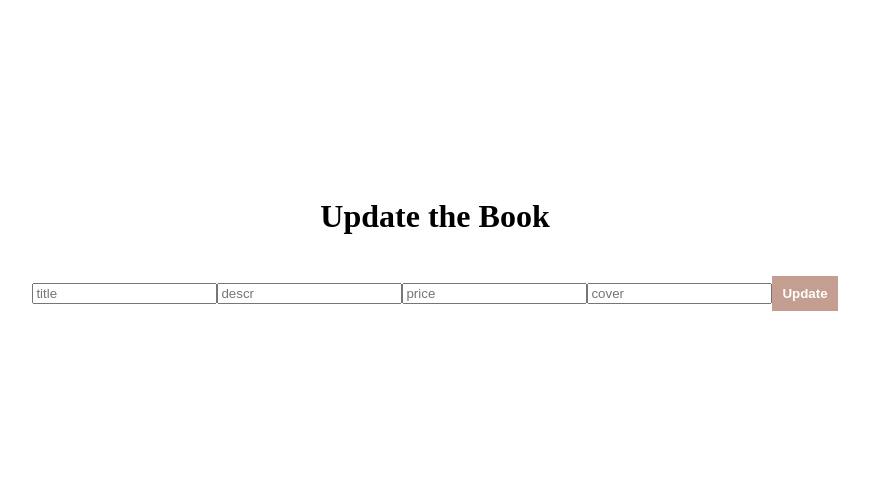
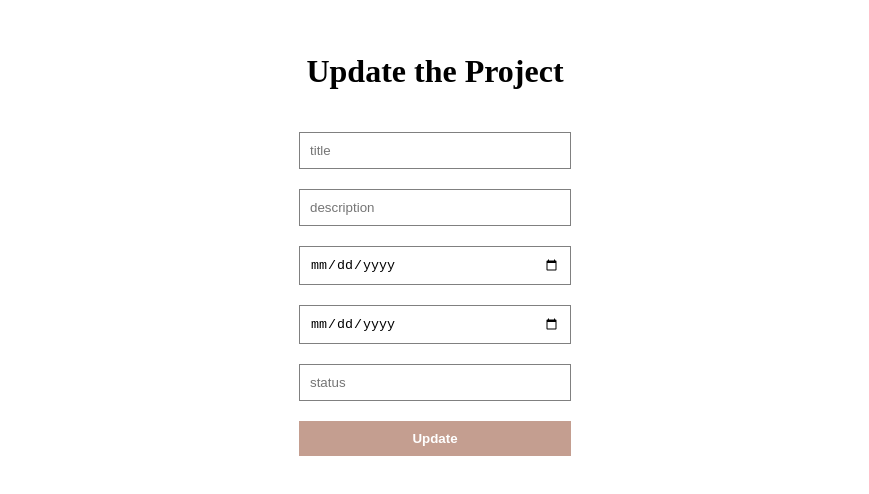
Before and after one commit to Aleksey1155/client, a React (Vite) app: page /update/1 in a window 1280 px wide. Shown: the part 164-658 px from the top of the page, without its empty margins (205-1074 px from the left). Built offline with nearby package versions, Linux system fonts and the light colour scheme.

Commit message:
09.07 new

```diff
--- a/src/App.css
+++ b/src/App.css
@@ -1,44 +1,85 @@
-#root {
-  max-width: 1280px;
-  margin: 0 auto;
-  padding: 2rem;
+.App {
+  height: 100vh;
+  padding: 0px 100px;
+  display: flex;
+  align-items: center;
+  justify-content: center;
   text-align: center;
 }
 
-
-
-.logo {
-  height: 6em;
-  padding: 1.5em;
-  will-change: filter;
-  transition: filter 300ms;
-}
-.logo:hover {
-  filter: drop-shadow(0 0 2em #646cffaa);
-}
-.logo.react:hover {
-  filter: drop-shadow(0 0 2em #61dafbaa);
+.projects {
+  display: flex;
+  gap: 10px;
 }
 
-@keyframes logo-spin {
-  from {
-    transform: rotate(0deg);
-  }
-  to {
-    transform: rotate(360deg);
-  }
+.project {
+  flex: 1;
+  display: flex;
+  flex-direction: column;
+  gap: 10px;
+  align-items: center;
 }
 
-@media (prefers-reduced-motion: no-preference) {
-  a:nth-of-type(2) .logo {
-    animation: logo-spin infinite 20s linear;
-  }
+img {
+  width: 100px;
+  height: 200px;
+  object-fit: cover;
+  background-color: rgb(203, 238, 227);
 }
 
-.card {
-  padding: 2em;
+.delete {
+  border: none;
+  padding: 3px 6px;
+  border-color: white;
+  cursor: pointer;
+  color: white; /* Додано */
+  background-color: red; /* Додано */
+  margin-bottom: 5px; /* Додаємо відступ знизу */
 }
 
-.read-the-docs {
-  color: #888;
+.update {
+  border: none;
+  padding: 3px 6px;
+  border-color: white;
+  cursor: pointer;
+  color: white; /* Додано */
+  background-color: blue; /* Додано */
+  margin-top: 5px; /* Додаємо відступ зверху */
 }
+
+.form {
+  display: flex;
+  flex-direction: column;
+  gap: 20px;
+}
+
+input {
+  width: 250px;
+  padding: 10px;
+  border: 1px solid gray;
+}
+
+.formButton {
+  border: none;
+  padding: 10px;
+  background-color: rgb(196, 158, 144);
+  color: white;
+  font-weight: bold;
+  cursor: pointer;
+}
+
+.projects-table {
+  width: 100%;
+  border-collapse: collapse;
+  margin-top: 20px;
+}
+
+.projects-table th, .projects-table td {
+  border: 1px solid #ddd;
+  padding: 8px;
+  text-align: left;
+}
+
+.projects-table th {
+  background-color: #f2f2f2;
+}
--- a/src/App.jsx
+++ b/src/App.jsx
@@ -2,8 +2,8 @@ import { useState } from 'react';
 import { BrowserRouter, Routes, Route, Link } from 'react-router-dom';
 import "./style.css"
 import Projects from './pages/Projects';
-import Add from './pages/Add';
-import Update from './pages/Update';
+import UpdateProject from './pages/UpdateProject';
+import AddProject from './pages/AddProject';
 
 function App() {
   return (
@@ -14,8 +14,8 @@ function App() {
 
       <Routes>
         <Route path="/" element={<Projects />} />
-        <Route path="/add" element={<Add />} />
-        <Route path="/update/:id" element={<Update />} />
+        <Route path="/add_project" element={<AddProject />} />
+        <Route path="/update/:id" element={<UpdateProject />} />
       </Routes>
     </BrowserRouter>
     </div>
--- a/src/pages/Add.jsx
+++ /dev/null
@@ -1,46 +0,0 @@
-import React, { useState } from "react";
-import {useNavigate} from "react-router-dom";
-import axios from "axios";
-
-const Add = () => {
-    const [book, setBook] = useState({
-        title:"",
-        descr:"",
-        price:null,
-        cover:"",
-    })
-
-    const navigate = useNavigate()
-
-    const handleChange = (e) =>{
-        setBook(prev=>({...prev, [e.target.name]: e.target.value}));
-    }
-
-    const handleClick = async e => {
-        e.preventDefault()
-        try{
-            await axios.post("http://localhost:3001/books", book)
-            navigate("/")
-        }catch(err){
-            console.log(err)
-        }
-    }
-
-    console.log(book)
-    return (
-
-        <div className="form">
-            <h1>Add</h1>
-            <input type="text" placeholder="title" onChange={handleChange} name="title"/>
-            <input type="text" placeholder="descr" onChange={handleChange} name="descr"/>
-            <input type="number" placeholder="price" onChange={handleChange} name="price"/>
-            <input type="text" placeholder="cover" onChange={handleChange} name="cover"/>
-
-            <button className="formButton" onClick={handleClick}>Add</button>
-
-        </div>
-
-    )
-}
-
-export default Add
--- /dev/null
+++ b/src/pages/AddProject.jsx
@@ -0,0 +1,48 @@
+import React, { useState } from "react";
+import {useNavigate} from "react-router-dom";
+import axios from "axios";
+
+const AddProject = () => {
+    const [project, setProject] = useState({
+        title:"",
+        description:"",
+        start_date:"",
+        end_date:"",
+        status:"",
+    })
+
+    const navigate = useNavigate()
+
+    const handleChange = (e) =>{
+        setProject(prev=>({...prev, [e.target.name]: e.target.value}));
+    }
+
+    const handleClick = async e => {
+        e.preventDefault()
+        try{
+            await axios.post("http://localhost:3001/projects", project)
+            navigate("/")
+        }catch(err){
+            console.log(err)
+        }
+    }
+
+    console.log(project)
+    return (
+
+        <div className="form">
+            <h1>Add new project</h1>
+            <input type="text" placeholder="title" onChange={handleChange} name="title"/>
+            <input type="text" placeholder="description" onChange={handleChange} name="description"/>
+            <input type="date" placeholder="start_date" onChange={handleChange} name="start_date"/>
+            <input type="date" placeholder="end_date" onChange={handleChange} name="end_date"/>
+            <input type="text" placeholder="status" onChange={handleChange} name="status"/>
+
+            <button className="formButton" onClick={handleClick}>Add</button>
+
+        </div>
+
+    )
+}
+
+export default AddProject
--- a/src/pages/Projects.jsx
+++ b/src/pages/Projects.jsx
@@ -62,8 +62,8 @@ const Projects = () => {
                     ))}
                 </tbody>
             </table>
-            <button>
-                <Link to="/add">Add new project</Link>
+            <button  className="formButton">
+                <Link to="/add_project">Add new project</Link>
             </button>
         </div>
     );
--- a/src/pages/Update.jsx
+++ /dev/null
@@ -1,49 +0,0 @@
-import React, { useState } from "react";
-import {useNavigate, useLocation} from "react-router-dom";
-import axios from "axios";
-
-const Update = () => {
-    const [book, setBook] = useState({
-        title:"",
-        descr:"",
-        price:null,
-        cover:"",
-    })
-
-    const navigate = useNavigate()
-    const location = useLocation()
-    const bookId = location.pathname.split("/")[2]
-
-
-    const handleChange = (e) =>{
-        setBook(prev=>({...prev, [e.target.name]: e.target.value}));
-    }
-
-    const handleClick = async e => {
-        e.preventDefault()
-        try{
-            await axios.put("http://localhost:3001/books/" + bookId, book)
-            navigate("/")
-        }catch(err){
-            console.log(err)
-        }
-    }
-
-    console.log(book)
-    return (
-
-        <div className="form">
-            <h1>Update the Book</h1>
-            <input type="text" placeholder="title" onChange={handleChange} name="title"/>
-            <input type="text" placeholder="descr" onChange={handleChange} name="descr"/>
-            <input type="number" placeholder="price" onChange={handleChange} name="price"/>
-            <input type="text" placeholder="cover" onChange={handleChange} name="cover"/>
-
-            <button className="formButton"  onClick={handleClick}>Update</button>
-
-        </div>
-
-    )
-}
-
-export default Update
--- /dev/null
+++ b/src/pages/UpdateProject.jsx
@@ -0,0 +1,51 @@
+import React, { useState } from "react";
+import {useNavigate, useLocation} from "react-router-dom";
+import axios from "axios";
+
+const UpdateProject = () => {
+    const [project, setProject] = useState({
+        title:"",
+        description:"",
+        start_date:"",
+        end_date:"",
+        status:"",
+    })
+
+    const navigate = useNavigate()
+    const location = useLocation()
+    const projectId = location.pathname.split("/")[2]
+
+
+    const handleChange = (e) =>{
+        setProject(prev=>({...prev, [e.target.name]: e.target.value}));
+    }
+
+    const handleClick = async e => {
+        e.preventDefault()
+        try{
+            await axios.put("http://localhost:3001/projects/" + projectId, project)
+            navigate("/")
+        }catch(err){
+            console.log(err)
+        }
+    }
+
+    console.log(project)
+    return (
+
+        <div className="form">
+            <h1>Update the Project</h1>
+            <input type="text" placeholder="title" onChange={handleChange} name="title"/>
+            <input type="text" placeholder="description" onChange={handleChange} name="description"/>
+            <input type="date" placeholder="start_date" onChange={handleChange} name="start_date"/>
+            <input type="date" placeholder="end_date" onChange={handleChange} name="end_date"/>
+            <input type="text" placeholder="status" onChange={handleChange} name="status"/>
+
+            <button className="formButton"  onClick={handleClick}>Update</button>
+
+        </div>
+
+    )
+}
+
+export default UpdateProject
--- a/src/style.css
+++ b/src/style.css
@@ -2,68 +2,82 @@
     height: 100vh;
     padding: 0px 100px;
     display: flex;
-    flex-direction: column;
     align-items: center;
     justify-content: center;
     text-align: center;
 }
 
-.projects-table {
-    width: 100%;
-    border-collapse: collapse;
-    margin: 20px 0;
-    font-size: 1em;
-    min-width: 400px;
+.projects {
+    display: flex;
+    gap: 10px;
 }
 
-.projects-table th, .projects-table td {
-    padding: 12px 15px;
-    border: 1px solid #ddd;
-    text-align: left;
+.project {
+    flex: 1;
+    display: flex;
+    flex-direction: column;
+    gap: 10px;
+    align-items: center;
 }
 
-.projects-table th {
-    background-color: #f4f4f4;
-    color: #333;
-}
-
-.projects-table tbody tr:nth-of-type(even) {
-    background-color: #f3f3f3;
-}
-
-.projects-table tbody tr:nth-of-type(odd) {
-    background-color: #fff;
+img {
+    width: 100px;
+    height: 200px;
+    object-fit: cover;
+    background-color: rgb(203, 238, 227);
 }
 
 .delete {
     border: none;
-    padding: 5px 10px;
+    padding: 3px 6px;
+    border-color: white;
     cursor: pointer;
-    color: white;
-    background-color: red;
-    margin-right: 5px;
+    color: red;
+    margin-bottom: 5px; /* Додаємо відступ знизу */
 }
 
 .update {
     border: none;
-    padding: 5px 10px;
+    padding: 3px 6px;
+    border-color: white;
     cursor: pointer;
-    color: white;
-    background-color: blue;
-    text-decoration: none;
+    color: blue;
+    margin-top: 5px; /* Додаємо відступ зверху */
 }
 
-button {
+.form {
+    display: flex;
+    flex-direction: column;
+    gap: 20px;
+}
+
+input {
+    width: 250px;
+    padding: 10px;
+    border: 1px solid gray;
+}
+
+.formButton {
     border: none;
     padding: 10px;
     background-color: rgb(196, 158, 144);
     color: white;
     font-weight: bold;
     cursor: pointer;
+}
+
+.projects-table {
+    width: 100%;
+    border-collapse: collapse;
     margin-top: 20px;
 }
 
-button a {
-    color: white;
-    text-decoration: none;
+.projects-table th, .projects-table td {
+    border: 1px solid #ddd;
+    padding: 8px;
+    text-align: left;
 }
+
+.projects-table th {
+    background-color: #f2f2f2;
+}
```
